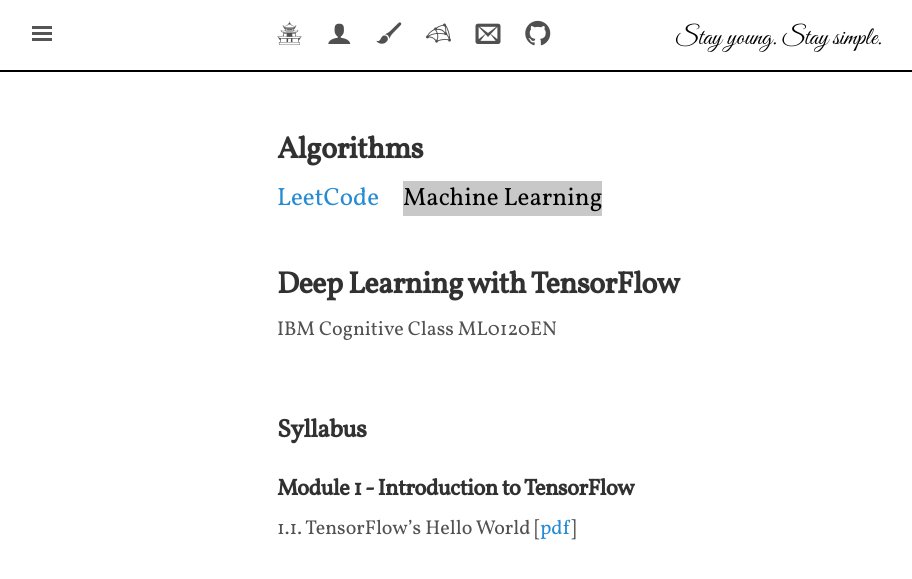
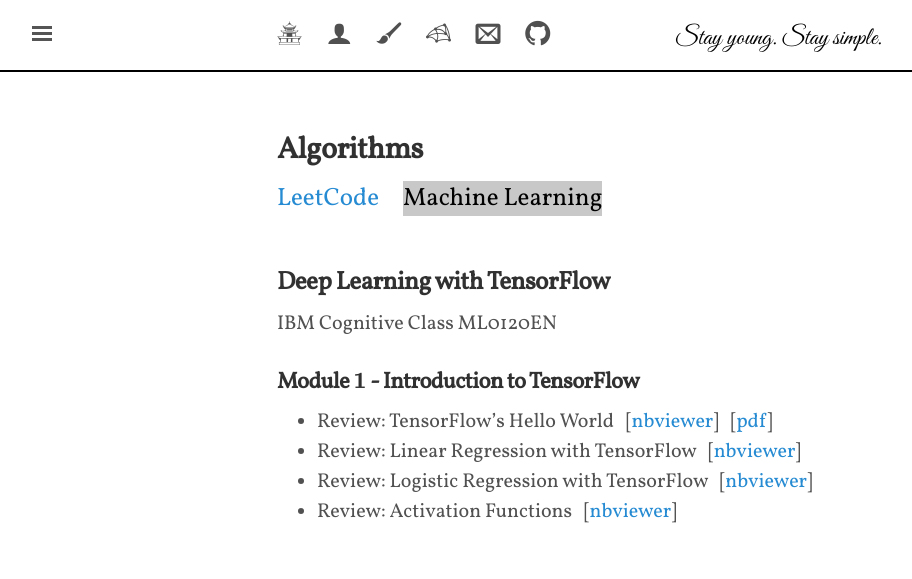
Before and after one commit to shevapato2008/myBlog, a Jekyll site: the page built from algorithms/machinelearning/dltf/index.md, in a window 1280 px wide. Shown: the top 579 px of the page, without its empty margins (3-915 px from the left). Built offline with Jekyll 4.4.1, drawn with Linux system fonts in a browser that asks for light colours; some web fonts are replaced; formulas are drawn with MathJax 3; comment, search, counter and statistics services are not loaded.

Commit message:
Updated format.

```diff
--- a/algorithms/machinelearning/dltf/index.md
+++ b/algorithms/machinelearning/dltf/index.md
@@ -1,17 +1,23 @@
 ---
 layout: algorithm
-title: Neural Networks for Machine Learning (Geoffrey Hinton, University of Toronto)
+title: Deep Learning with TensorFlow
 comments: true
+mathjax: true
 ---
 
-# Deep Learning with TensorFlow
+## {{page.title}}
 IBM Cognitive Class ML0120EN
 
-<br>
+### Module $\boldsymbol{1}$ - Introduction to TensorFlow
++ Review: TensorFlow's Hello World
+&nbsp; [[nbviewer](http://nbviewer.jupyter.org/github/shevapato2008/IBM_ML0120EN/blob/master/ML0120EN-1.1-Review-TensorFlow-Hello-World.ipynb)]
+&nbsp; [[pdf]({{site.baseurl}}/algorithms/machinelearning/dltf/pdfs/1-1.pdf)]<br>
++ Review: Linear Regression with TensorFlow
+&nbsp; [[nbviewer](http://nbviewer.jupyter.org/github/shevapato2008/IBM_ML0120EN/blob/master/ML0120EN-1.2-Review-LinearRegressionwithTensorFlow.ipynb)]
++ Review: Logistic Regression with TensorFlow
+&nbsp; [[nbviewer](http://nbviewer.jupyter.org/github/shevapato2008/IBM_ML0120EN/blob/master/ML0120EN-1.3-Review-LogisticRegressionwithTensorFlow.ipynb)]
++ Review: Activation Functions
+&nbsp; [[nbviewer](http://nbviewer.jupyter.org/github/shevapato2008/IBM_ML0120EN/blob/master/ML0120EN-1.4-Review-ActivationFunctions.ipynb)]
 
-## Syllabus
-
-### Module 1 - Introduction to TensorFlow
-1.1. TensorFlow's Hello World [[pdf]({{site.baseurl}}/algorithms/machinelearning/dltf/pdfs/1-1.pdf)]
 
 <br><br>
```
Also changed, not shown: algorithms/machinelearning/index.md (+9 -1 lines).
